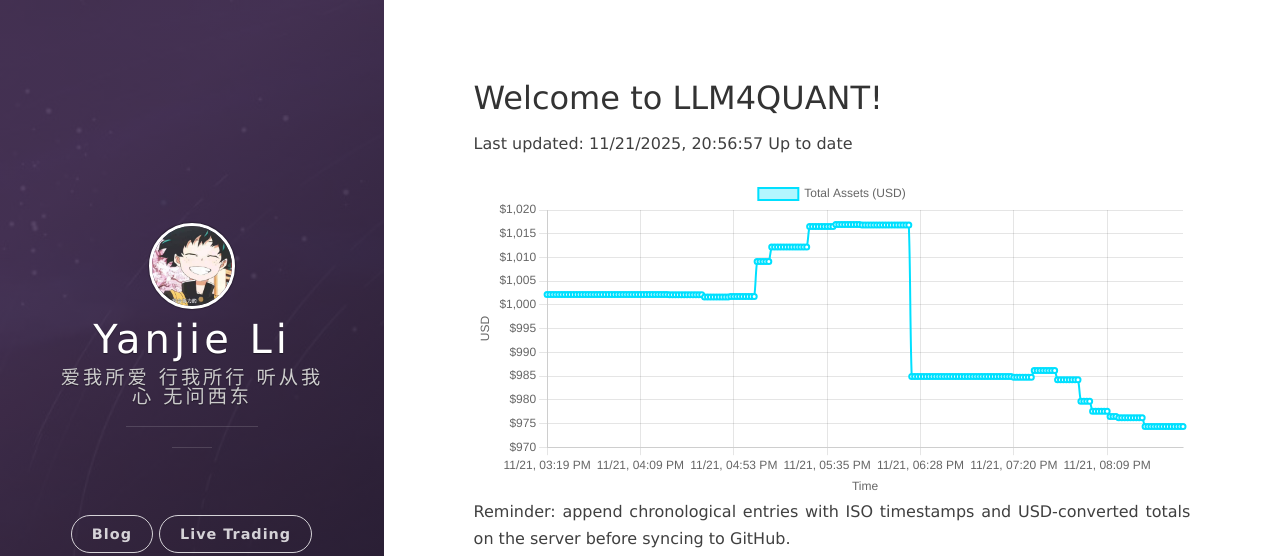
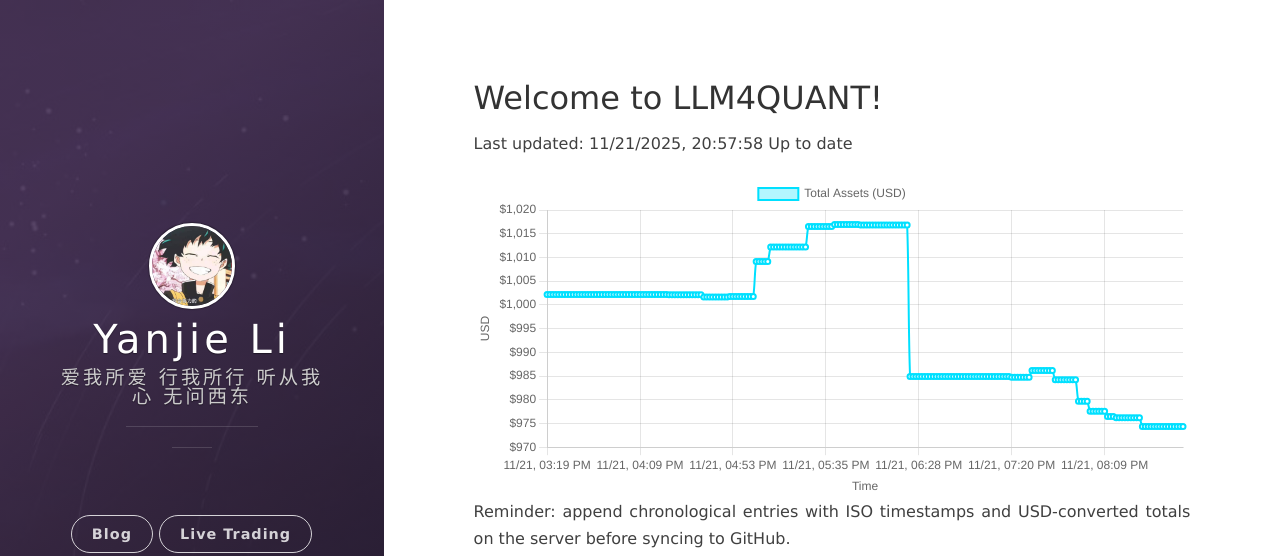
Before and after one commit to leeyegy/leeyegy.github.io, a Jekyll site: the page built from live-trading.html, in a window 1280 px wide. Shown: the top 556 px of the page. Built offline with Jekyll 4.4.1, drawn with Linux system fonts in a browser that asks for light colours; nearby versions of some CDN libraries.

Commit message:
AccountMonitor: update balance history 2025-11-22T04:57:58+08:00

```diff
--- a/assets/data/binance/balance-history.json
+++ b/assets/data/binance/balance-history.json
@@ -1,5 +1,5 @@
 {
-  "generatedAt": "2025-11-22T04:56:57+08:00",
+  "generatedAt": "2025-11-22T04:57:58+08:00",
   "asset": "total_usd_value",
   "history": [
     {
@@ -877,6 +877,10 @@
     {
       "timestamp": "2025-11-22T04:56:57+08:00",
       "totalUsd": 974.36593718
+    },
+    {
+      "timestamp": "2025-11-22T04:57:58+08:00",
+      "totalUsd": 974.36593718
     }
   ]
 }
```
